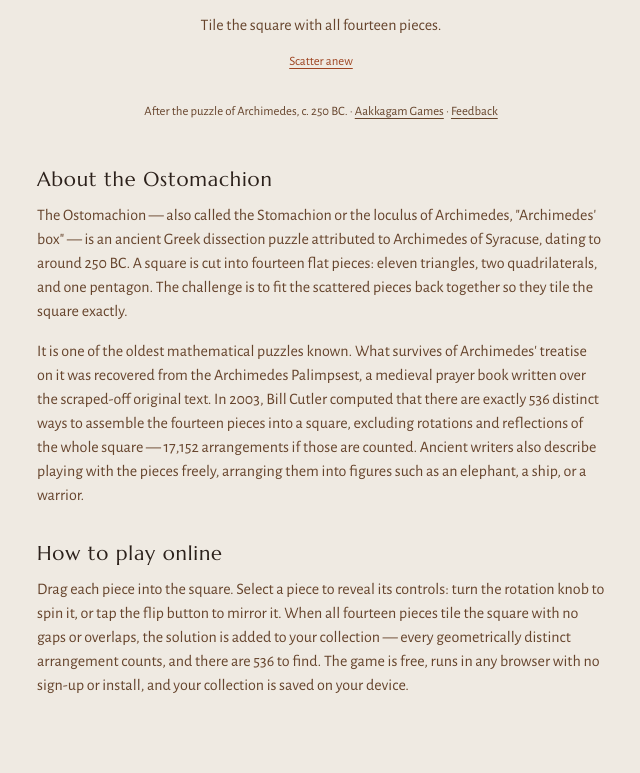
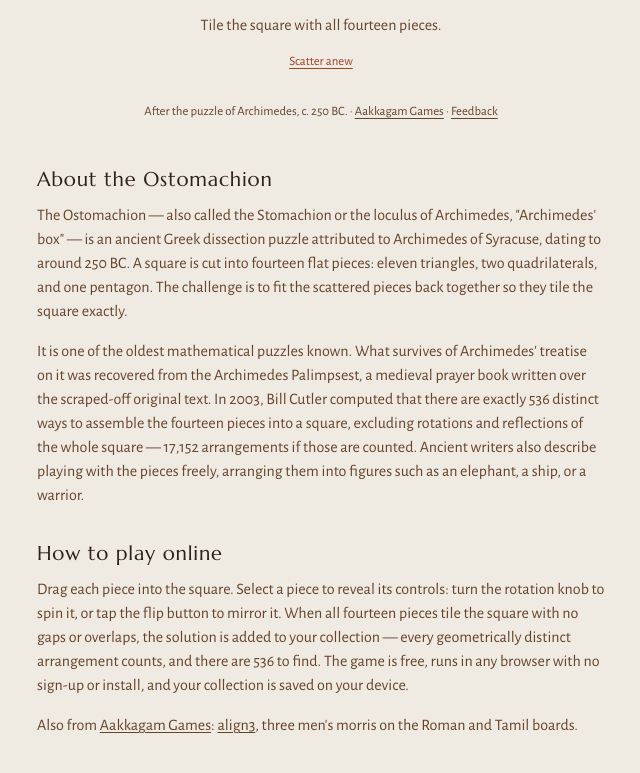
Before and after one commit to Nannakuhtum/ostomachion, a Svelte app: page / in a window 1280 px wide. Shown: the part 682-1455 px from the top of the page, without its empty margins (319-959 px from the left). Built offline with nearby package versions, Linux system fonts and the light colour scheme.

Commit message:
SEO: crawlable cross-links to Aakkagam Games and align3

```diff
--- a/index.html
+++ b/index.html
@@ -110,6 +110,12 @@
         and there are 536 to find. The game is free, runs in any browser with no
         sign-up or install, and your collection is saved on your device.
       </p>
+
+      <p class="more">
+        Also from <a href="https://games.aakkagam.com/">Aakkagam Games</a>:
+        <a href="https://games.aakkagam.com/align3/">align3</a>, three men's
+        morris on the Roman and Tamil boards.
+      </p>
     </section>
 
     <script type="module" src="/src/main.ts"></script>
--- a/src/styles/base.css
+++ b/src/styles/base.css
@@ -68,3 +68,9 @@ button {
   margin: 0 0 1rem;
   font-size: var(--text-base);
 }
+
+.about a {
+  color: inherit;
+  text-decoration: underline;
+  text-underline-offset: 0.15em;
+}
```
